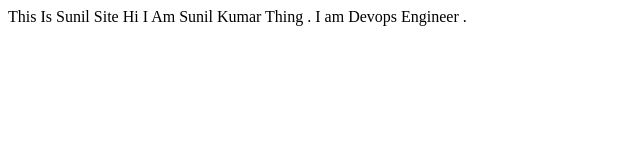
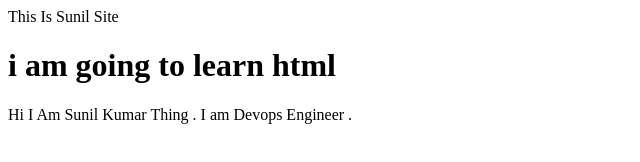
Before and after one commit to sunilkumarthing/sunilsite, a plain HTML site: page index.html in a window 1280 px wide. Shown: the whole page, without its empty margins (0-640 px from the left). Drawn offline with Linux system fonts and the light colour scheme.

Commit message:
edited file

```diff
--- a/index.html
+++ b/index.html
@@ -1,5 +1,6 @@
 <!Dogtype html>
 <head>This Is Sunil Site </head>
+<h1>i am going to learn html</h1>
 <body>
 Hi  I Am Sunil Kumar Thing . I am Devops Engineer .
 </body>
```
